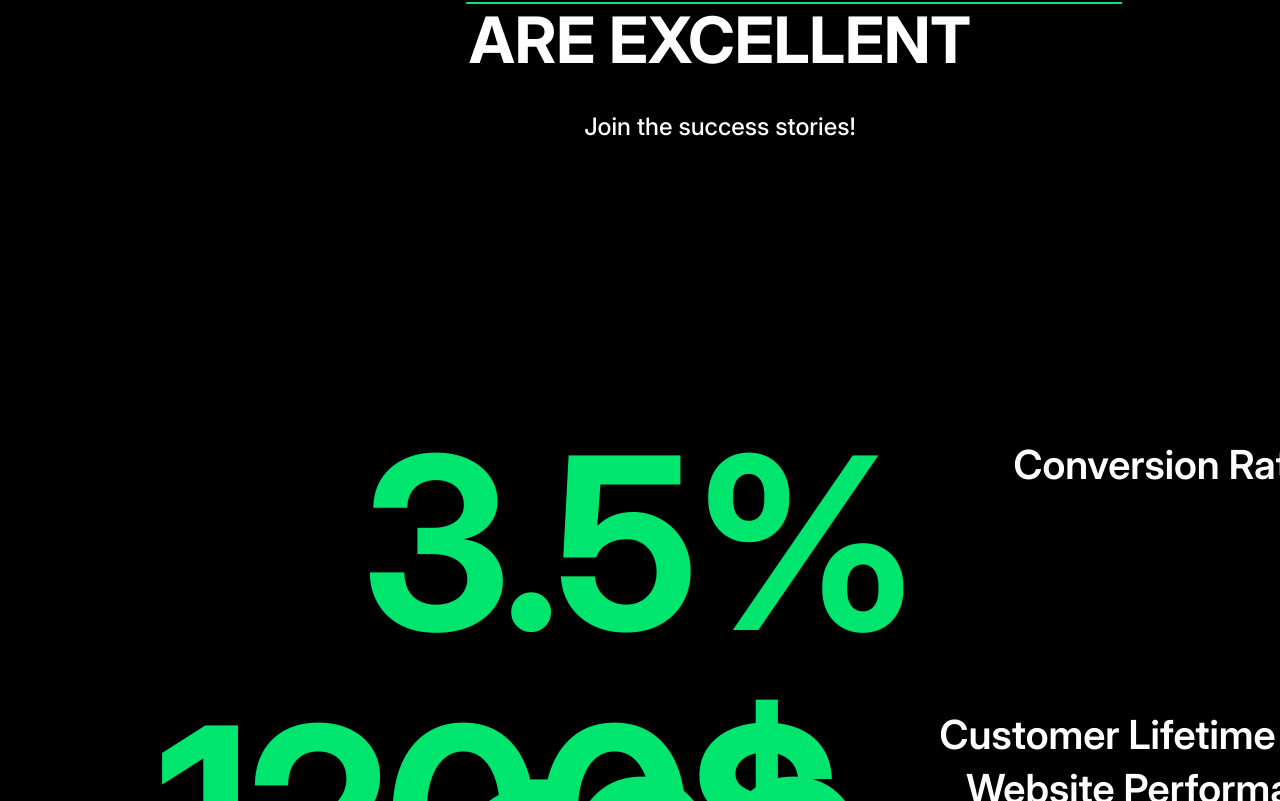
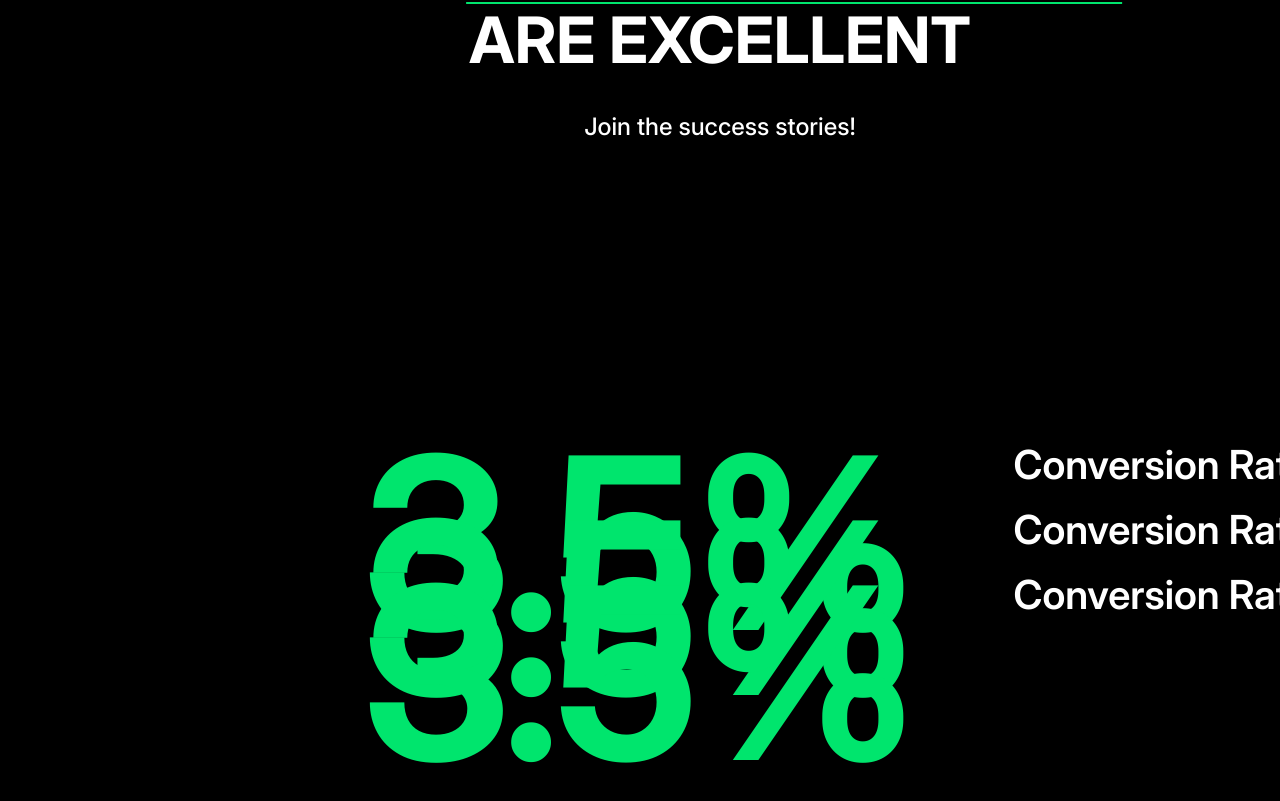
Before and after one commit to SENYA095/FOCUS-REACTIVE, a React (Vite) app: page / in a window 1280 px wide. Shown: the part 1999-2800 px from the top of the page. Built offline with nearby package versions, Linux system fonts and the light colour scheme.

Commit message:
added adventages scroll animation

```diff
--- a/src/components/Adventages.tsx
+++ b/src/components/Adventages.tsx
@@ -4,7 +4,7 @@ import { motion, useScroll, useTransform } from "framer-motion";
 
 const AdvantageSlide = ({ value, label, style }) => (
   <motion.div
-    className="absolute left-0 right-0 flex gap-[100px] items-start justify-center"
+    className="absolute left-0 right-0 flex gap-[100px] items-start justify-center "
     style={style}
   >
     <span className="text-[240px] w-[785px] text-right font-bold uppercase leading-[.9] tracking-[-4.8px] text-[#00E56D]">
@@ -23,15 +23,15 @@ const Advantages = () => {
 
   // Трансформації для кожного слайда
   const slide1Y = useTransform(scrollYProgress, [0, 0.3], ["0%", "-150%"]);
-  const slide2Y = useTransform(scrollYProgress, [0.3, 0.6], ["100%", "-25%"]);
-  const slide3Y = useTransform(scrollYProgress, [0.6, 1], ["100%", "0%"]);
+  const slide2Y = useTransform(scrollYProgress, [0.3, 0.6], ["210%", "-120%"]);
+  const slide3Y = useTransform(scrollYProgress, [0.6, 1], ["210%", "-90%"]);
 
   return (
-    <div ref={containerRef} className="relative h-[3000px] mt-[500px]">
-      <div className="sticky top-1/2 -translate-y-1/2">
+    <div ref={containerRef} className="relative h-[5000px] mt-[500px] ">
+      <div className="sticky top-1/2 -translate-y-1/2 ">
           <AdvantageSlide value="3.5%" label="Conversion Rate" style={{ y: slide1Y }} />
-          <AdvantageSlide value="1200$" label="Customer Lifetime Value" style={{ y: slide2Y }} />
-          <AdvantageSlide value="100" label="Website Performance" style={{ y: slide3Y }} />
+          <AdvantageSlide value="3.5%" label="Conversion Rate" style={{ y: slide2Y }} />
+          <AdvantageSlide value="3.5%" label="Conversion Rate" style={{ y: slide3Y }} />
       </div>
     </div>
   );
```
